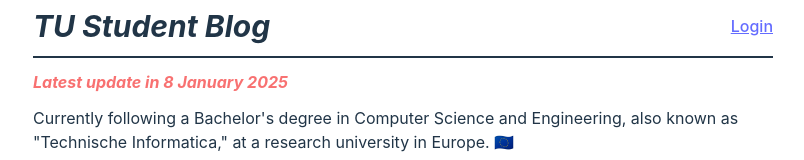
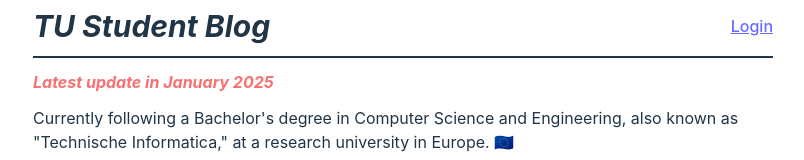
Before and after one commit to rohitjethoe/tu-student, a Vue app: page / in a window 1280 px wide. Shown: the part 120-280 px from the top of the page, without its empty margins (237-1041 px from the left). Built offline with nearby package versions, Linux system fonts and the light colour scheme; no server answers.

Commit message:
Update en.js

```diff
--- a/src/locale/en.js
+++ b/src/locale/en.js
@@ -1,7 +1,7 @@
 const en = {
     appName: "TU Student Blog",
     home: {
-        update: "Latest update in 8 January 2025",
+        update: "Latest update in January 2025",
         biography: {
             main: `Currently following a Bachelor's degree in Computer Science and Engineering, also known as "Technische Informatica," at a research university in Europe. 🇪🇺`,
             references: {
```
